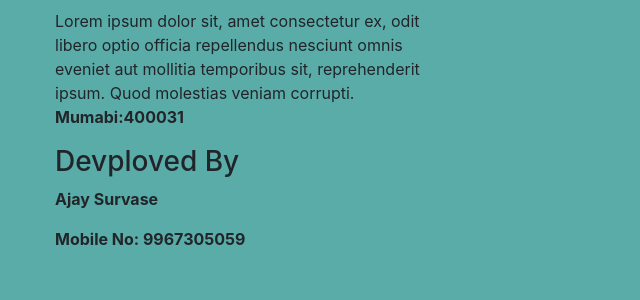
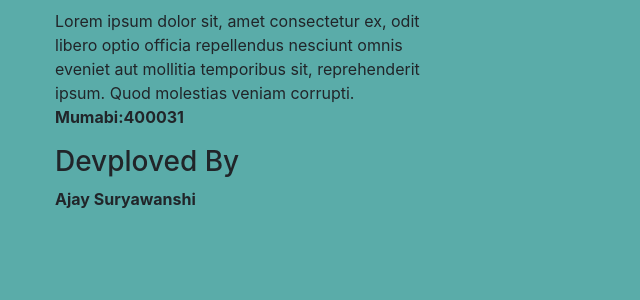
Before and after one commit to ajay0606/zeus-infra, a Django app: page /contact in a window 1280 px wide. Shown: the part 219-519 px from the top of the page, without its empty margins (0-640 px from the left). Run offline with Django 3.2, Linux system fonts and the light colour scheme; some libraries are stand-ins or nearby versions.

Commit message:
Update contact.html

```diff
--- a/templates/contact.html
+++ b/templates/contact.html
@@ -49,8 +49,8 @@
             </p>
 
             <h3>Devploved By</h3>
-            <p><strong>Ajay Survase</strong></p>
-            <p><strong>Mobile No: 9967305059</strong></p>
+            <p><strong>Ajay Suryawanshi</strong></p>
+
 
 
 
```
